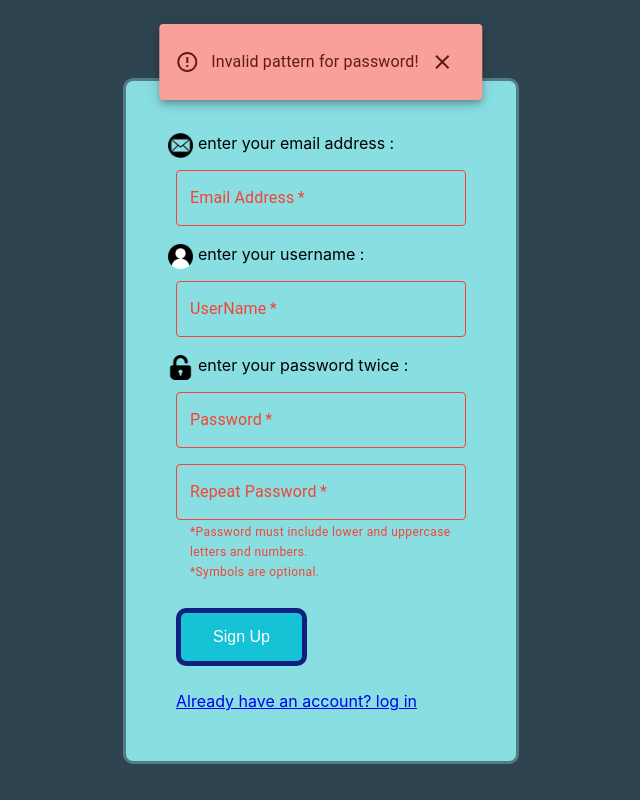
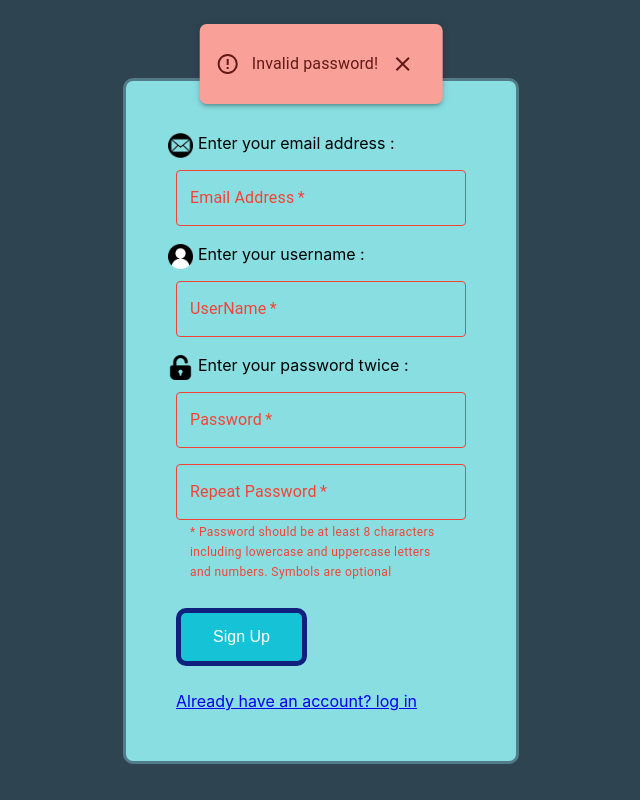
Before and after one commit to Tahlil-992/bugophobia.front-end, a React (Create React App) app: page /sign-up in a window 1280 px wide. Both pictures are taken after a click on the button "Sign Up". Shown: the whole page, without its empty margins (319-959 px from the left). Built offline with nearby package versions, Linux system fonts and the light colour scheme.

Commit message:
minor design changes and \n handling in Snackbar

```diff
--- a/src/views/pages/SignUpForm.js
+++ b/src/views/pages/SignUpForm.js
@@ -19,6 +19,7 @@ import ErrorOutlineIcon from '@material-ui/icons/ErrorOutline';
 import CheckCircleIcon from '@material-ui/icons/CheckCircle';
 import { makeStyles } from '@material-ui/core/styles';
 import { LoadingSpinner } from "../../assets/loading.spinner";
+import Paper from '@material-ui/core/Paper';
 
 const callSignUPAPI = async ({ username, password, email }) => {
   try {
@@ -102,7 +103,7 @@ export default function SignUp() {
     const res = emailRegex.test(email)
     if (message === "" || message === null || message === undefined) {
       if (!res)
-        setMessage("Invalid pattern for email!");
+        setMessage("Invalid email!");
     }
     return res;
   }
@@ -111,7 +112,7 @@ export default function SignUp() {
     const res = userNameRegex.test(username);
     if (message === "" || message === null || message === undefined) {
       if (!res)
-        setMessage("Invalid pattern for username!");
+        setMessage("Invalid username!");
     }
     return res;
   }
@@ -120,7 +121,7 @@ export default function SignUp() {
     const res = passwordRegex.test(password);
     if (message === "" || message === null || message === undefined) {
       if (!res)
-        setMessage("Invalid pattern for password!");
+        setMessage("Invalid password!");
     }
     return res;
   }
@@ -129,7 +130,7 @@ export default function SignUp() {
     const res = (configPass === password);
     if (message === "" || message === null || message === undefined) {
       if (!res)
-        setMessage("Enter the password again!");
+        setMessage("Enter your password again!");
     }
     return res;
   }
@@ -152,6 +153,7 @@ export default function SignUp() {
     const res = validateInputs();
     if (!res) {
       setPassword("");
+      setConfigPass("");
       setOpenSnackBar(true);
     }
     else {
@@ -181,15 +183,12 @@ export default function SignUp() {
       setConfigPass("");
       setOpenSnackBar(true);
       if (error.payload.user !== null && error.payload.user !== undefined) {
-        console.log("i'm in");
         const err_payload = error.payload.user;
         let err_message = "";
         const keys = Object.keys(err_payload);
-        keys.forEach((item) =>
-        {
-          const i = item.charAt(0).toUpperCase() + item.slice(1);
+        keys.forEach((item) => {
           const m = err_payload[item][0].charAt(0).toUpperCase() + err_payload[item][0].slice(1);
-          err_message += `${i}: ${m}\n`;
+          err_message += `${m}\n`;
           setMessage(err_message);
         })
       }
@@ -225,7 +224,7 @@ export default function SignUp() {
                   <img src={email_photo} className="photo" alt="email_photo" />
                 </Grid>
                 <Grid>
-                  <label className="brtop">enter your email address :</label>
+                  <label className="brtop">Enter your email address :</label>
                 </Grid>
               </Grid>
               <Grid item xs={12}>
@@ -246,7 +245,7 @@ export default function SignUp() {
                   <img src={User_photo} className="photo" alt="User_photo" />
                 </Grid>
                 <Grid>
-                  <label className="brtop">enter your username :</label>
+                  <label className="brtop">Enter your username :</label>
                 </Grid>
               </Grid>
               <Grid item xs={12}>
@@ -267,7 +266,7 @@ export default function SignUp() {
                   <img src={Password_photo} className="photo" alt="Password_photo" />
                 </Grid>
                 <Grid>
-                  <label className="brtop">enter your password twice :</label>
+                  <label className="brtop">Enter your password twice :</label>
                 </Grid>
               </Grid>
               <Grid item xs={12}>
@@ -298,11 +297,11 @@ export default function SignUp() {
                   autoComplete="current-password"
                   value={configPass}
                   onChange={event => setConfigPass(event.target.value)}
-                  helperText={<>
-                    <Typography variant="caption" display="block">
-                      {`*Password must include lower and uppercase letters and numbers.\n`}</Typography>
+                  helperText={
                     <Typography variant="caption">
-                      {`*Symbols are optional.`}</Typography></>}
+                      {`* Password should be at least 8 characters including lowercase and uppercase letters and numbers. Symbols are optional`}
+                    </Typography>
+                  }
                 />
               </Grid>
             </Grid>
@@ -320,19 +319,27 @@ export default function SignUp() {
         <Snackbar
           anchorOrigin={{ vertical: 'top', horizontal: 'center' }}
           open={openSnackBar}
-          message={
-            <Box display="flex" alignItems="center">
-              <ErrorOutlineIcon style={{ color: "#611a15", marginRight: "0.5em" }} />
-              <Typography style={{ color: "#611a15" }}>{message}</Typography>
-              <IconButton anchorOrigin={{ vertical: 'top', horizontal: 'center' }} onClick={handleClose}>
-                <CloseIcon style={{ color: "#611a15" }} />
-              </IconButton>
-            </Box>}
-          ContentProps={{ style: { backgroundColor: "#f9a099" } }}
           autoHideDuration={6000}
           onClose={handleClose}
           resumeHideDuration={0}
         >
+          <Paper style={{backgroundColor: "#f9a099", borderRadius: "7px"}} elevation={3}>
+            <Box
+              display="flex"
+              alignItems="center"
+              justifyContent="space-between"
+              px={"1em"} py={"1em"}>
+              <ErrorOutlineIcon style={{ color: "#611a15", marginRight: "0.5em" }} />
+              <Box>
+              {message && message.split("\n").map((item) =>
+                  <Typography style={{ color: "#611a15" }} display="block">{item}</Typography>
+              )}
+              </Box>
+              <IconButton anchorOrigin={{ vertical: 'top', horizontal: 'center' }} onClick={handleClose}>
+                <CloseIcon style={{ color: "#611a15" }} />
+              </IconButton>
+            </Box>
+          </Paper>
         </Snackbar>
         <Modal
           open={openModal}
```
